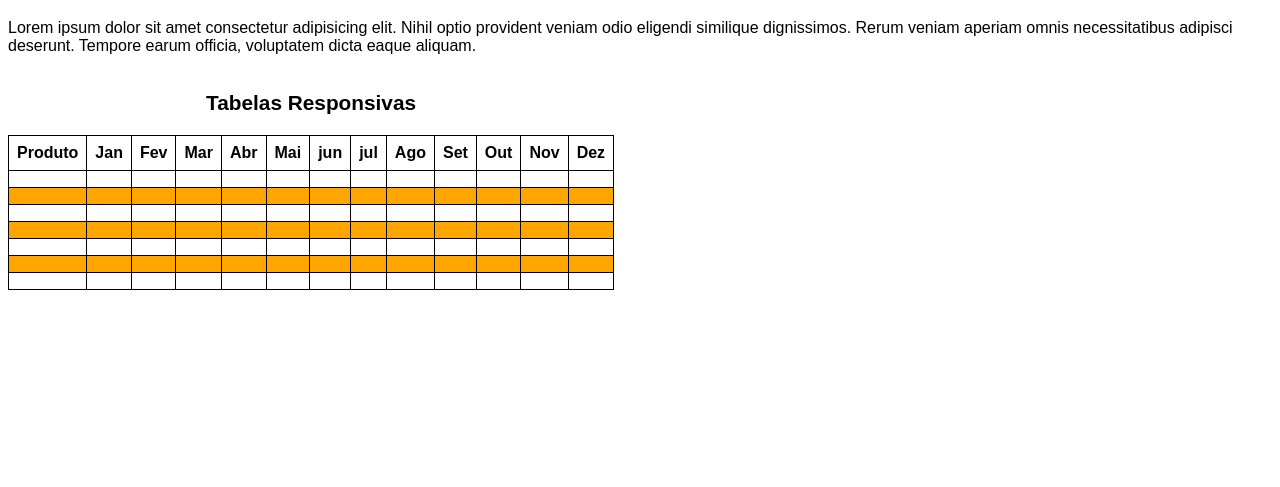
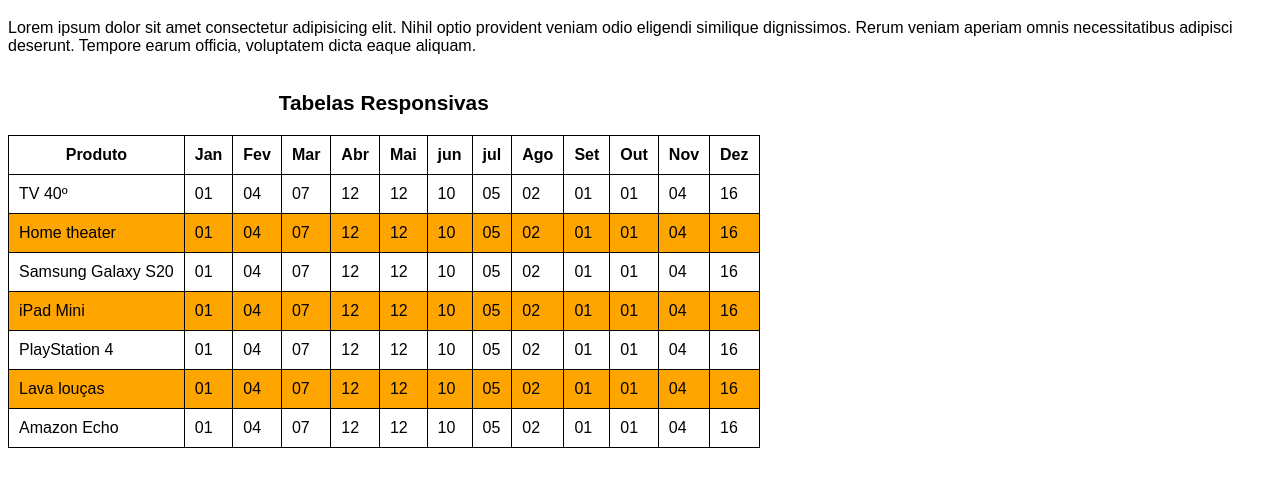
Before and after one commit to AtosAdryan/html-css, a plain HTML site: page exercícios/ex023/tabela006.html in a window 1280 px wide. Shown: the part 61-548 px from the top of the page. Drawn offline with Linux system fonts and the light colour scheme.

Commit message:
atualizado extabela006

```diff
--- a/exercícios/ex023/tabela006.html
+++ b/exercícios/ex023/tabela006.html
@@ -10,7 +10,6 @@
         }
 
         table {
-            width: 500px;
             border-collapse: collapse;
         }
 
@@ -22,17 +21,23 @@
 
         th, td {
             border: 1px solid black;
-            padding: 8px;
+            padding: 10px;
         }
 
         tr:nth-child(even) {
             background-color: orange;
         }
+
+        div#container {
+            overflow-x: auto;
+        }
+
     </style>
 </head>
 <body>
     <h1>Tabela em telas pequenas</h1>
     <p>Lorem ipsum dolor sit amet consectetur adipisicing elit. Nihil optio provident veniam odio eligendi similique dignissimos. Rerum veniam aperiam omnis necessitatibus adipisci deserunt. Tempore earum officia, voluptatem dicta eaque aliquam.</p>
+    <div id="container">
         <table>
             <caption>Tabelas Responsivas</caption>
             <thead>
@@ -54,111 +59,113 @@
             </thead>
             <tbody>
                 <tr>
-                <td></td>
-                <td></td>
-                <td></td>
-                <td></td>
-                <td></td>
-                <td></td>
-                <td></td>
-                <td></td>
-                <td></td>
-                <td></td>
-                <td></td>
-                <td></td>
-                <td></td>
+                    <td>TV 40º</td>
+                    <td>01</td>
+                    <td>04</td>
+                    <td>07</td>
+                    <td>12</td>
+                    <td>12</td>
+                    <td>10</td>
+                    <td>05</td>
+                    <td>02</td>
+                    <td>01</td>
+                    <td>01</td>
+                    <td>04</td>
+                    <td>16</td>
                 </tr>
                 <tr>
-                <td></td>
-                <td></td>
-                <td></td>
-                <td></td>
-                <td></td>
-                <td></td>
-                <td></td>
-                <td></td>
-                <td></td>
-                <td></td>
-                <td></td>
-                <td></td>
-                <td></td>
+                    <td>Home theater</td>
+                    <td>01</td>
+                    <td>04</td>
+                    <td>07</td>
+                    <td>12</td>
+                    <td>12</td>
+                    <td>10</td>
+                    <td>05</td>
+                    <td>02</td>
+                    <td>01</td>
+                    <td>01</td>
+                    <td>04</td>
+                    <td>16</td>
                 </tr>
                 <tr>
-                <td></td>
-                <td></td>
-                <td></td>
-                <td></td>
-                <td></td>
-                <td></td>
-                <td></td>
-                <td></td>
-                <td></td>
-                <td></td>
-                <td></td>
-                <td></td>
-                <td></td>
+                    <td>Samsung Galaxy S20</td>
+                    <td>01</td>
+                    <td>04</td>
+                    <td>07</td>
+                    <td>12</td>
+                    <td>12</td>
+                    <td>10</td>
+                    <td>05</td>
+                    <td>02</td>
+                    <td>01</td>
+                    <td>01</td>
+                    <td>04</td>
+                    <td>16</td>
                 </tr>
                 <tr>
-                <td></td>
-                <td></td>
-                <td></td>
-                <td></td>
-                <td></td>
-                <td></td>
-                <td></td>
-                <td></td>
-                <td></td>
-                <td></td>
-                <td></td>
-                <td></td>
-                <td></td>
+                    <td>iPad Mini</td>
+                    <td>01</td>
+                    <td>04</td>
+                    <td>07</td>
+                    <td>12</td>
+                    <td>12</td>
+                    <td>10</td>
+                    <td>05</td>
+                    <td>02</td>
+                    <td>01</td>
+                    <td>01</td>
+                    <td>04</td>
+                    <td>16</td>
                 </tr>
                 <tr>
-                <td></td>
-                <td></td>
-                <td></td>
-                <td></td>
-                <td></td>
-                <td></td>
-                <td></td>
-                <td></td>
-                <td></td>
-                <td></td>
-                <td></td>
-                <td></td>
-                <td></td>
+                    <td>PlayStation 4</td>
+                    <td>01</td>
+                    <td>04</td>
+                    <td>07</td>
+                    <td>12</td>
+                    <td>12</td>
+                    <td>10</td>
+                    <td>05</td>
+                    <td>02</td>
+                    <td>01</td>
+                    <td>01</td>
+                    <td>04</td>
+                    <td>16</td>
                 </tr>
                 <tr>
-                <td></td>
-                <td></td>
-                <td></td>
-                <td></td>
-                <td></td>
-                <td></td>
-                <td></td>
-                <td></td>
-                <td></td>
-                <td></td>
-                <td></td>
-                <td></td>
-                <td></td>
+                    <td>Lava louças</td>
+                    <td>01</td>
+                    <td>04</td>
+                    <td>07</td>
+                    <td>12</td>
+                    <td>12</td>
+                    <td>10</td>
+                    <td>05</td>
+                    <td>02</td>
+                    <td>01</td>
+                    <td>01</td>
+                    <td>04</td>
+                    <td>16</td>
                 </tr>
                 <tr>
-                <td></td>
-                <td></td>
-                <td></td>
-                <td></td>
-                <td></td>
-                <td></td>
-                <td></td>
-                <td></td>
-                <td></td>
-                <td></td>
-                <td></td>
-                <td></td>
-                <td></td>
+                    <td>Amazon Echo</td>
+                    <td>01</td>
+                    <td>04</td>
+                    <td>07</td>
+                    <td>12</td>
+                    <td>12</td>
+                    <td>10</td>
+                    <td>05</td>
+                    <td>02</td>
+                    <td>01</td>
+                    <td>01</td>
+                    <td>04</td>
+                    <td>16</td>
                 </tr>
+
             </tbody>
         </table>
+    </div>
 </body>
 </html>
```
Lines whose indentation alone changed are shown as unchanged.
